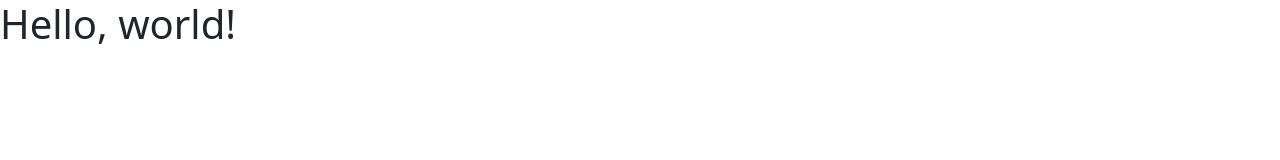
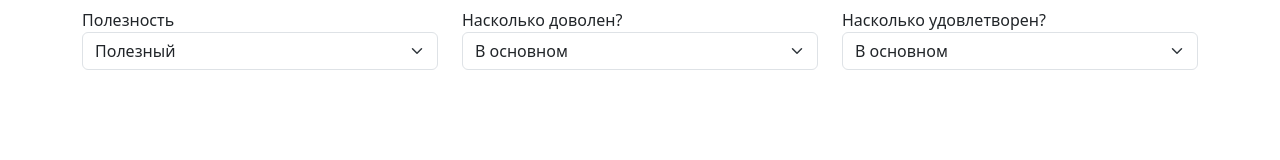
Before and after one commit to pwuru/javaskript2, a plain HTML site: page js/index.html in a window 1280 px wide. Drawn offline with nearby package versions, Linux system fonts and the light colour scheme.

Commit message:
Update index.html

```diff
--- a/js/index.html
+++ b/js/index.html
@@ -7,7 +7,20 @@
     <link href="https://cdn.jsdelivr.net/npm/bootstrap@5.3.0-alpha3/dist/css/bootstrap.min.css" rel="stylesheet" integrity="sha384-KK94CHFLLe+nY2dmCWGMq91rCGa5gtU4mk92HdvYe+M/SXH301p5ILy+dN9+nJOZ" crossorigin="anonymous">
   </head>
   <body>
-    <h1>Hello, world!</h1>
+    <div class="container mt-2">
+      <div class="row">
+        <div class="col">Полезность
+          <select class="form-select" id="selectPoleznost"></select>
+        </div>
+        <div class="col">Насколько доволен?
+          <select class="form-select" id="selectNaskolkoDovolen"></select>
+        </div>
+        <div class="col">Насколько удовлетворен?
+          <select class="form-select" id="selectNaskolkoUdovletvoren"></select>
+        </div>
+      </div>
+    </div>
+
     <script src="https://cdn.jsdelivr.net/npm/bootstrap@5.3.0-alpha3/dist/js/bootstrap.bundle.min.js" integrity="sha384-ENjdO4Dr2bkBIFxQpeoTz1HIcje39Wm4jDKdf19U8gI4ddQ3GYNS7NTKfAdVQSZe" crossorigin="anonymous"></script>
     <script src="/main.js"></script>
 </body>
```
